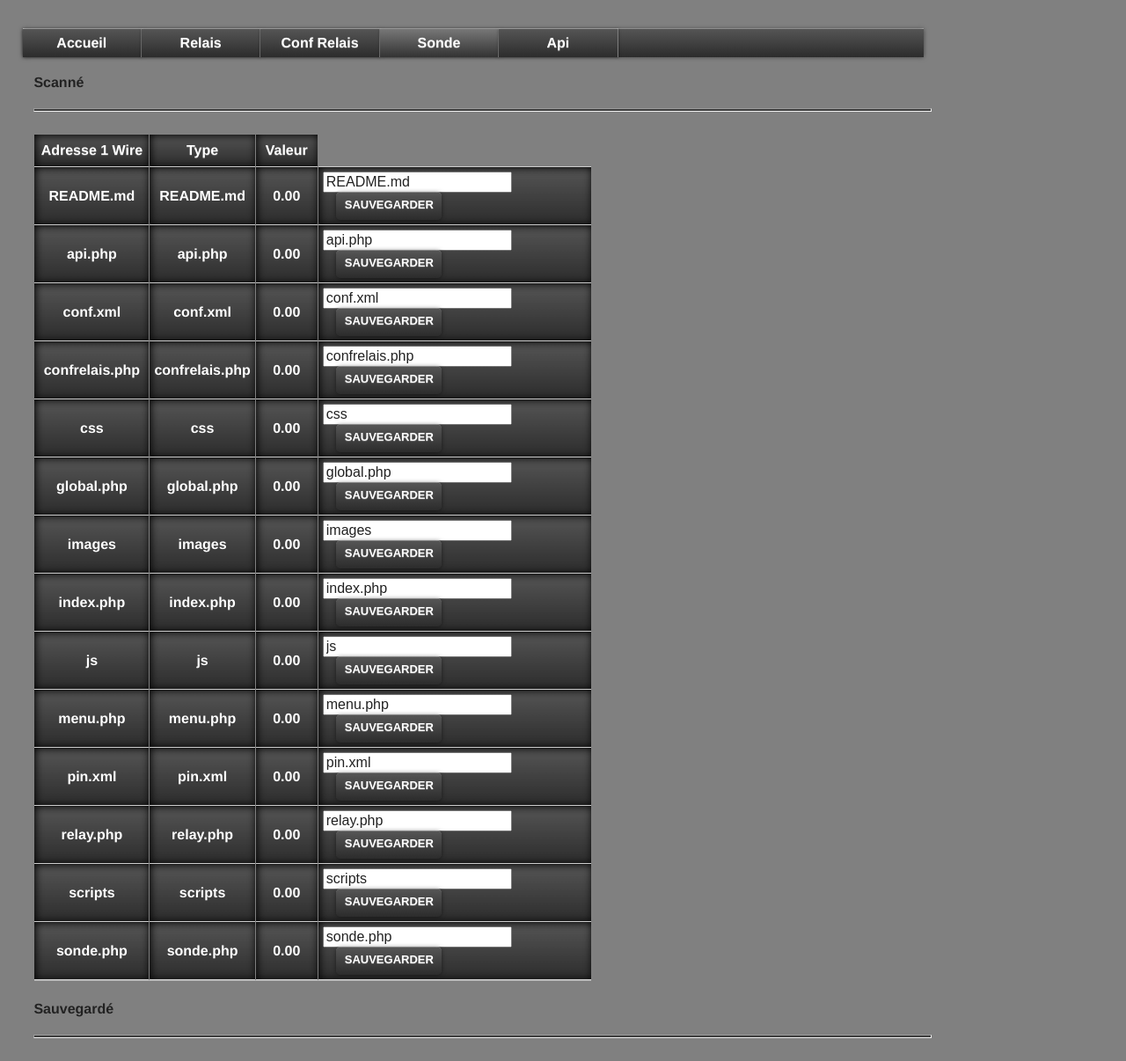
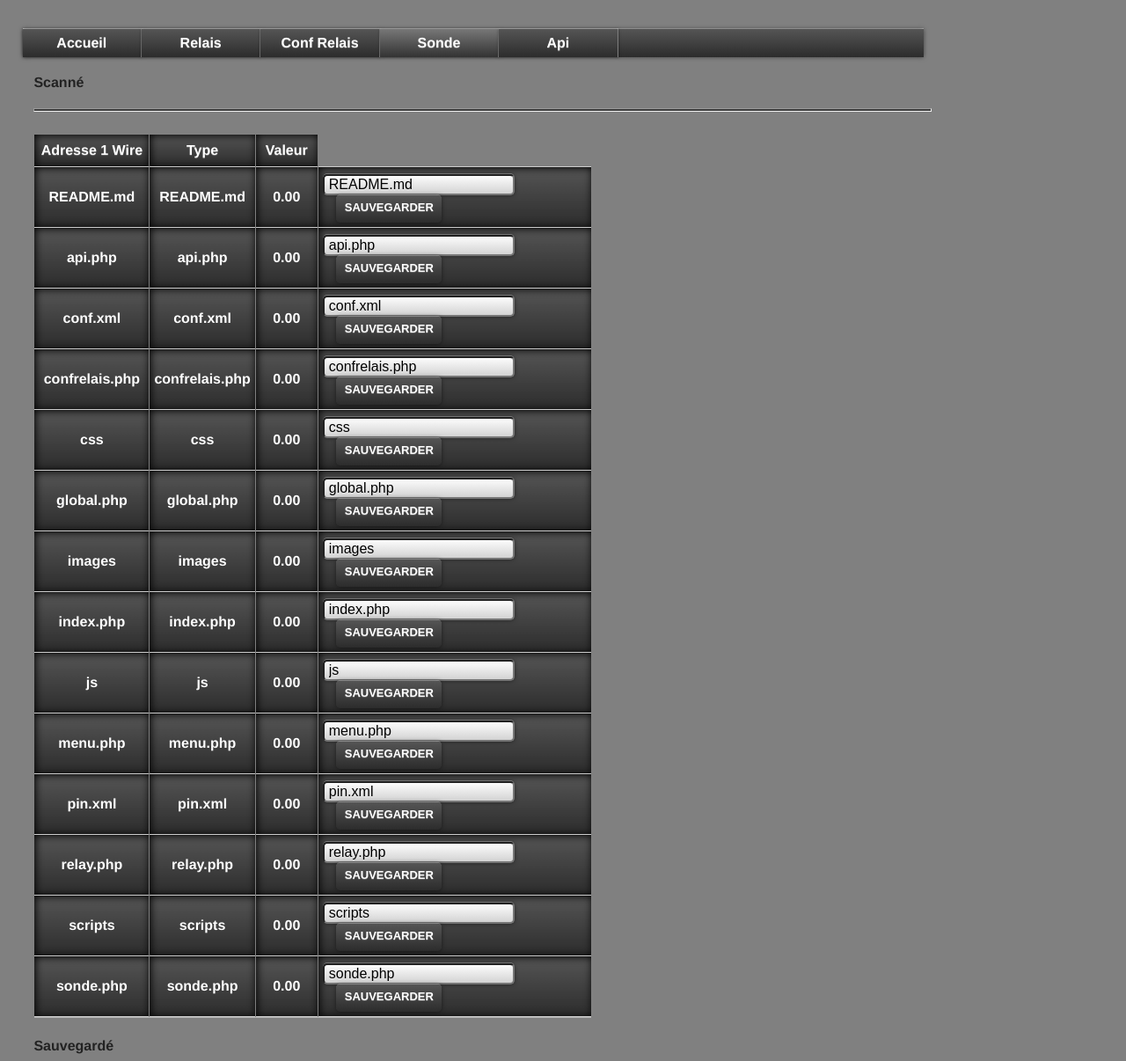
Before and after one commit to nono1024/Rasp-mcp23017, a PHP site: page /sonde.php in a window 1280 px wide. Shown: the part 148-1354 px from the top of the page at 88% size. Run offline with PHP 8.4, Linux system fonts and the light colour scheme; data that the repository does not hold is empty.

Commit message:
Css Style

```diff
--- a/confrelais.php
+++ b/confrelais.php
@@ -28,7 +28,7 @@ $refreshpin = $dom->$refreshpin;
 	<span style="margin-top:0px;float:left;">Délai de mise à jour Status Pin (Page Accueil) &nbsp</span>
 	<input class="input" style="margin-top:0px;float:left;width:28px;" id="refreshpin" value="<?php echo $refreshpin; ?>"></input>
 	<span style="margin-top:0px;float:left;">&nbspSecondes</span>
-	<div style="width:40px;float:left;height:20px;padding:3px;padding-left:10px;" class="action" id="name" onclick="change('refreshpin')">Save
+	<div style="color:white;width:40px;float:left;height:20px;padding:3px;padding-left:10px;" class="action" id="name" onclick="change('refreshpin')">Save
 	</div>
 </div>
 <div style="clear:both;margin-left:3%">
--- a/sonde.php
+++ b/sonde.php
@@ -99,7 +99,7 @@ foreach ($output as $sondex) {
 		<?
 			}else {
 		?>
-		<input style="float:left;" id="name<?php echo $sonde[$a];?>" value="<?php echo $sonde[$a]; ?>"></input>
+		<input style="float:left;" id="name<?php echo $sonde[$a];?>" value="<?php echo $sonde[$a];?>" class="input" ></input>
 		<div class="action" style="min-width:100px;width:100px;float:left;" onclick="savesonde('<?php echo $sonde[$a]; ?>','<?php echo $familyid[$a];?>')">
 		<span>Sauvegarder</span>
 		</div>
@@ -134,8 +134,8 @@ foreach ($output as $sondex) {
 if ($xml) {
 foreach ($xml->sonde as $xmlsonde){
 ?>
-	<td style="min-width:200px;width:12%;">
-		<input style="float:left;" id="sonde<?php echo $xmlsonde->serial;?>" value="<?php echo $xmlsonde->name; ?>"></input>
+	<td style="min-width:220px;width:12%;">
+		<input class="input"  style="float:left;" id="sonde<?php echo $xmlsonde->serial;?>" value="<?php echo $xmlsonde->name; ?>"></input>
 		<div class="action" style="min-width:60px;width:60px;float:left;" onclick="savesondename('<?php echo $xmlsonde->serial;?>','<?php echo $xmlsonde->name;?>')">
 		<span>Save</span>
 		</div>
```
